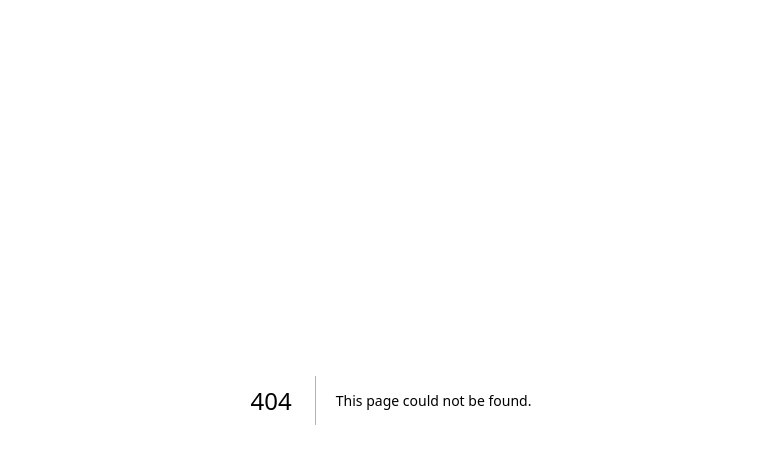
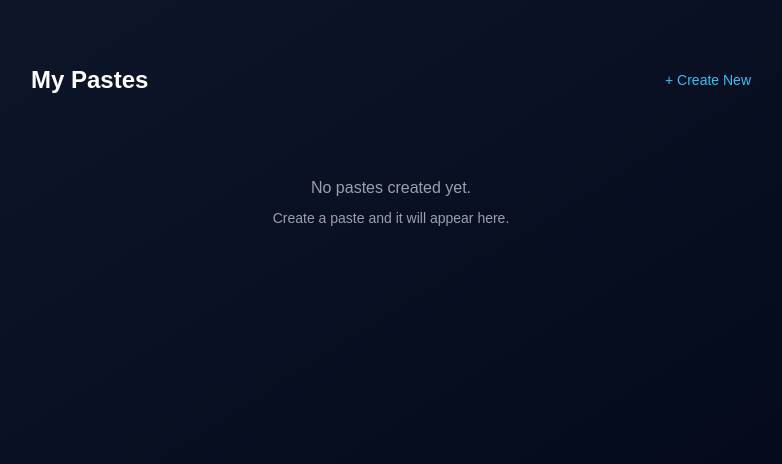
Before and after one commit to Suraj-1408/pastebin-lite, a Next.js app: page /my_pastes in a window 1280 px wide. Before the commit this address had no page. Shown: the top 464 px of the page, without its empty margins (249-1031 px from the left). Built offline with nearby package versions, Linux system fonts and the light colour scheme.

Commit message:
Added Page for my paste

```diff
--- /dev/null
+++ b/app/my_pastes/page.tsx
@@ -0,0 +1,87 @@
+"use client";
+
+import { useEffect, useState } from "react";
+import Link from "next/link";
+
+type Paste = {
+  url: string;
+  createdAt: string;
+};
+
+export default function MyPastesPage() {
+  const [pastes, setPastes] = useState<Paste[]>([]);
+
+  useEffect(() => {
+    const stored = JSON.parse(
+      localStorage.getItem("my_pastes") || "[]"
+    ) as Paste[];
+
+    setPastes(stored);
+  }, []);
+
+  function deletePaste(index: number) {
+    const updated = [...pastes];
+    updated.splice(index, 1);
+    setPastes(updated);
+    localStorage.setItem("my_pastes", JSON.stringify(updated));
+  }
+
+  return (
+    <main className="min-h-screen bg-gradient-to-br from-[#0f172a] to-[#020617] text-white">
+      <div className="max-w-3xl mx-auto px-6 py-16">
+        {/* Header */}
+        <div className="flex items-center justify-between mb-8">
+          <h1 className="text-2xl font-bold">My Pastes</h1>
+          <Link
+            href="/create"
+            className="text-sm text-[#38bdf8] hover:underline"
+          >
+            + Create New
+          </Link>
+        </div>
+
+        {/* Empty State */}
+        {pastes.length === 0 && (
+          <div className="text-center text-gray-400 mt-20">
+            <p>No pastes created yet.</p>
+            <p className="text-sm mt-2">
+              Create a paste and it will appear here.
+            </p>
+          </div>
+        )}
+
+        {/* Pastes List */}
+        <ul className="space-y-4">
+          {pastes.map((paste, index) => (
+            <li
+              key={index}
+              className="flex items-center justify-between gap-4 rounded-lg border border-white/10 bg-white/5 p-4"
+            >
+              <div className="flex-1 overflow-hidden">
+                <a
+                  href={paste.url}
+                  target="_blank"
+                  rel="noopener noreferrer"
+                  className="block truncate text-[#38bdf8] hover:underline"
+                >
+                  {paste.url}
+                </a>
+                <p className="text-xs text-gray-400 mt-1">
+                  Created{" "}
+                  {new Date(paste.createdAt).toLocaleString()}
+                </p>
+              </div>
+
+              <button
+                onClick={() => deletePaste(index)}
+                className="text-sm text-red-400 hover:text-red-300"
+              >
+                Delete
+              </button>
+            </li>
+          ))}
+        </ul>
+      </div>
+    </main>
+  );
+}
```
